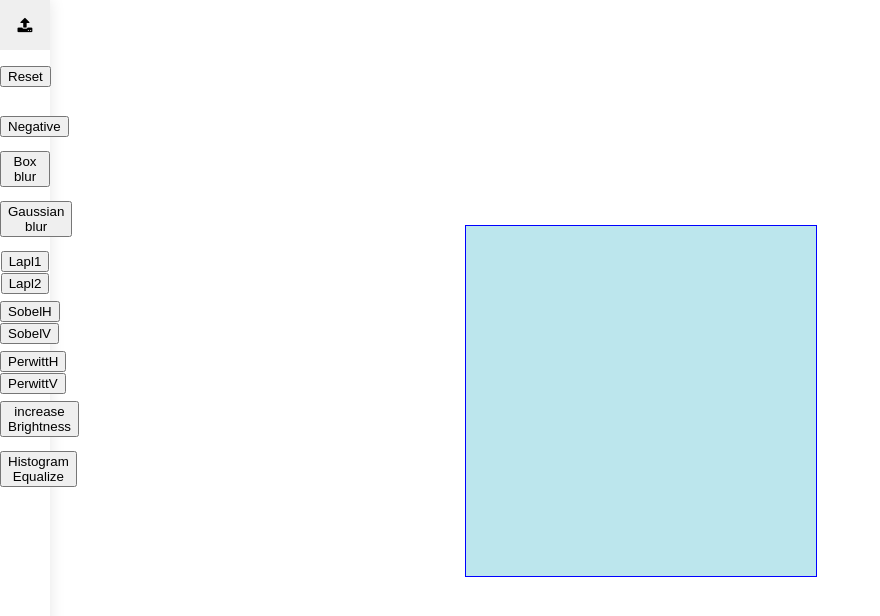
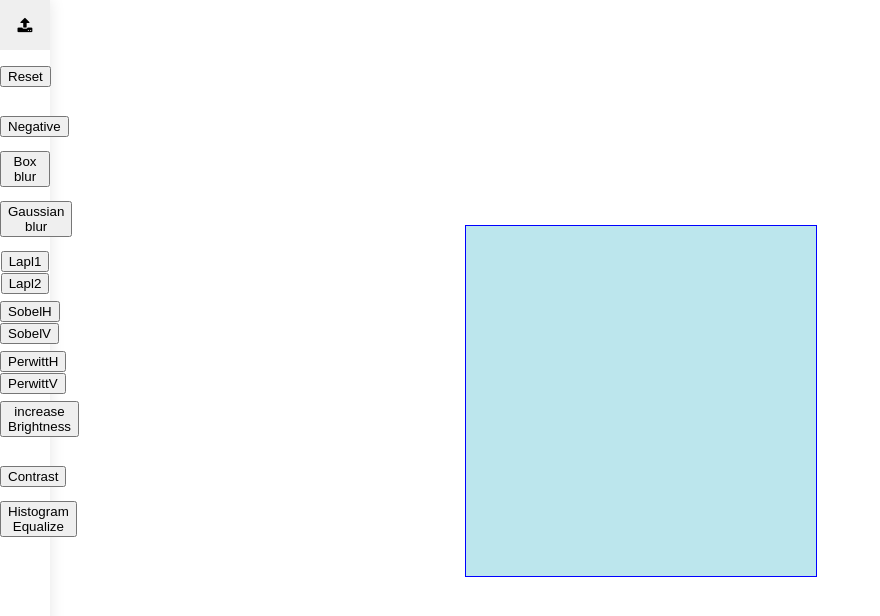
Before and after one commit to megashrieks/image-editor, a React (Create React App) app: page / in a window 1280 px wide. Shown: the top 616 px of the page, without its empty margins (0-880 px from the left). Built offline with nearby package versions, Linux system fonts and the light colour scheme.

Commit message:
Added the increase contrast component.

```diff
--- /dev/null
+++ b/src/components/Contrast/index.js
@@ -0,0 +1,41 @@
+import React, { Component } from "react";
+import { CanvasContext as Context } from "../context/CanvasContext";
+const setminmax = value => {
+	return Math.max(0, Math.min(value, 255));
+};
+export default class Brightness extends Component {
+	static contextType = Context;
+	increaseContrast = () => {
+		let { context: ctx } = this.context.getContext2d();
+		let {
+			cursor: { x, y },
+			size
+		} = this.context.getCursor();
+		console.log(x - size / 2, y - size / 2);
+		let imageData = ctx.getImageData(
+			x - size / 2,
+			y - size / 2,
+			size,
+			size
+		);
+		const contrast = 100;
+		const contrast_factor =
+			(259.0 * (contrast + 255.0)) / (255.0 * (259.0 - contrast)); //10% increase
+		let dataArray = imageData.data;
+		for (var i = 0; i < dataArray.length; i += 4) {
+			dataArray[i] = setminmax(
+				contrast_factor * (dataArray[i] - 128) + 128
+			);
+			dataArray[i + 1] = setminmax(
+				contrast_factor * (dataArray[i + 1] - 128) + 128
+			);
+			dataArray[i + 2] = setminmax(
+				contrast_factor * (dataArray[i + 2] - 128) + 128
+			);
+		}
+		ctx.putImageData(imageData, x - size / 2, y - size / 2);
+	};
+	render() {
+		return <button onClick={this.increaseContrast}>Contrast</button>;
+	}
+}
--- a/src/components/Control/index.js
+++ b/src/components/Control/index.js
@@ -9,6 +9,7 @@ import LaplacianFilter from "../ImageConvolution/LaplacianFilter";
 import SobelFilter from "../SobelFilter";
 import PerwittFilter from "../PerwitttFilter";
 import Brightness from "../Brightness";
+import Contrast from "../Contrast";
 import HistogramEqualization from "../HistogramEqualization";
 
 export default class Control extends Component {
@@ -23,6 +24,7 @@ export default class Control extends Component {
 			<SobelFilter />,
 			<PerwittFilter />,
 			<Brightness />,
+			<Contrast />,
 			<HistogramEqualization />
 		];
 		return (
```
